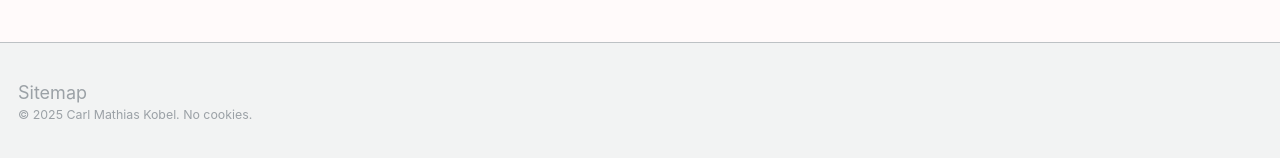
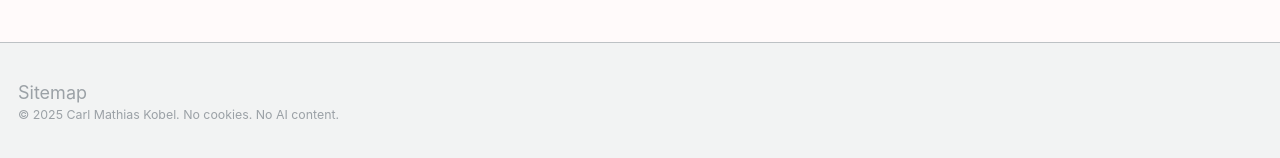
Before and after one commit to cmkobel/cmkobel.github.io, a Jekyll site: the page built from _pages/about.md, in a window 1280 px wide and 900 px high, scrolled down 1583 px. Shown: the part 739-897 px from the top of the window. Built offline with Jekyll 4.4.1, drawn with Linux system fonts in a browser that asks for light colours; some web fonts are replaced.

Commit message:
Add note about no AI content to footer

```diff
--- a/_includes/footer.html
+++ b/_includes/footer.html
@@ -11,4 +11,4 @@
 </div>
 {% endif %}
 
-<div class="page__footer-copyright">&copy; {{ site.time | date: '%Y' }} {{ site.name | default: site.title }}. No cookies.
+<div class="page__footer-copyright">&copy; {{ site.time | date: '%Y' }} {{ site.name | default: site.title }}. No cookies. No AI content.
```
